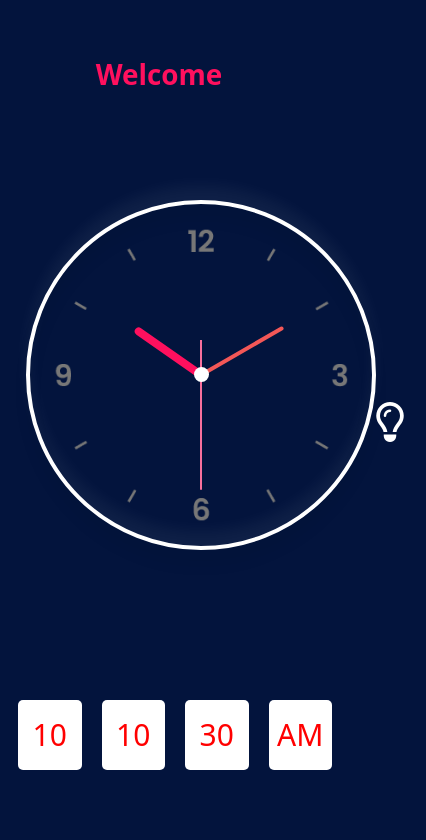
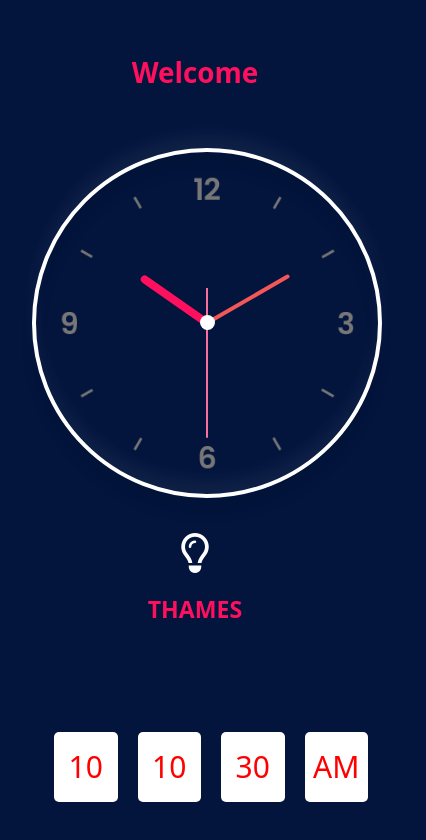
Before and after one commit to rakibul44/Clock, a website: page src/index.html in a window 390 px wide. Shown: the whole page, 426 px wide, since content can reach past the window. Drawn offline with nearby package versions, Linux system fonts and the light colour scheme.

Commit message:
scss update

```diff
--- a/src/index.html
+++ b/src/index.html
@@ -39,6 +39,15 @@
                     </div>
                 </div>
             </div>
+            <!-- button area -->
+            <div class="button-area">
+                <div class="container">
+                <button onclick="darkMood()" class="btn btn-sm" ><i class="far fa-lightbulb" id="toggler"></i></button>
+                <div class="button-text">
+                    <h3>Thames</h3>
+                </div>
+                </div>
+            </div>
         </div>
         <div class="time">
             <ul>
@@ -51,12 +60,7 @@
     </div>
 </div>
 
-<!-- button area -->
-<div class="button-area">
-    <div class="container">
-       <button onclick="darkMood()" class="btn btn-sm" ><i class="far fa-lightbulb" id="toggler"></i></button>
-    </div>
-</div>
+
 
 
 
--- a/src/scss/style.scss
+++ b/src/scss/style.scss
@@ -23,7 +23,7 @@ body{
     width: 350px;
     height: 350px;
     display: flex;
-   margin:50px;
+    margin-left: 20px;
     justify-content: center;
     align-items: center;
    background-image: url(../image/clock.png);
@@ -124,11 +124,19 @@ body{
 }
 
 .button-area{
+    padding-top: 50px;
+    text-align: center;
     button{
         font-size: 40px;
        i{
            color: #ffff;
        }
+    }
+    h3{
+        text-transform: uppercase;
+        color: #ff105e;
+        font-weight: bolder;
+        padding-top: 8px;
     }
 }
 
@@ -138,4 +146,17 @@ body{
     .map{
         display: none;
     }
+
+    .button-area{
+        padding-top: 20px;
+    }
+    .container{
+        h1{
+            color: #ff105e;
+            text-align: center;
+            font-weight: bold;
+            text-transform: capitalize;
+            padding-top: 30px;
+        }
+    }
 }
```
Also changed, not shown: src/css/style.css.
